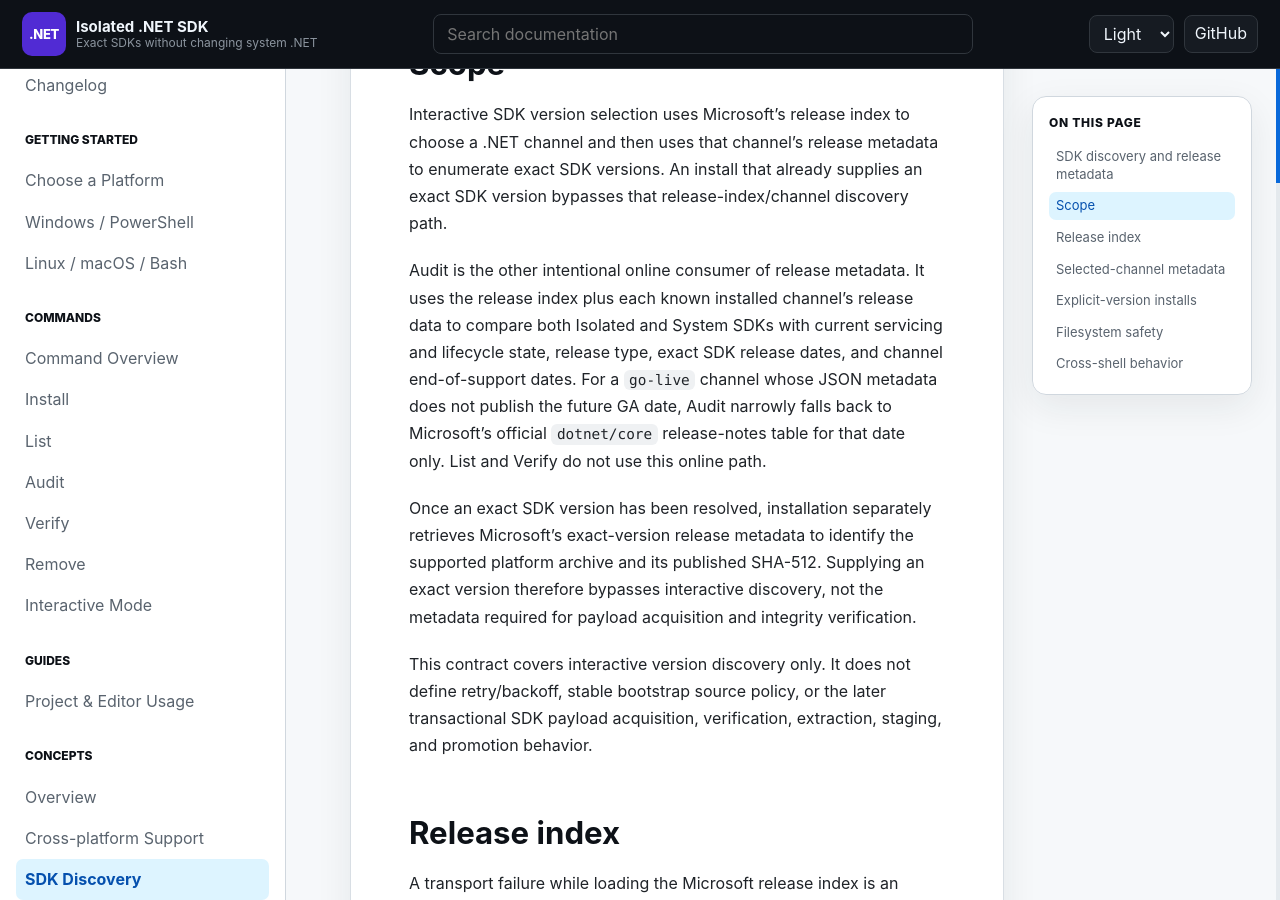
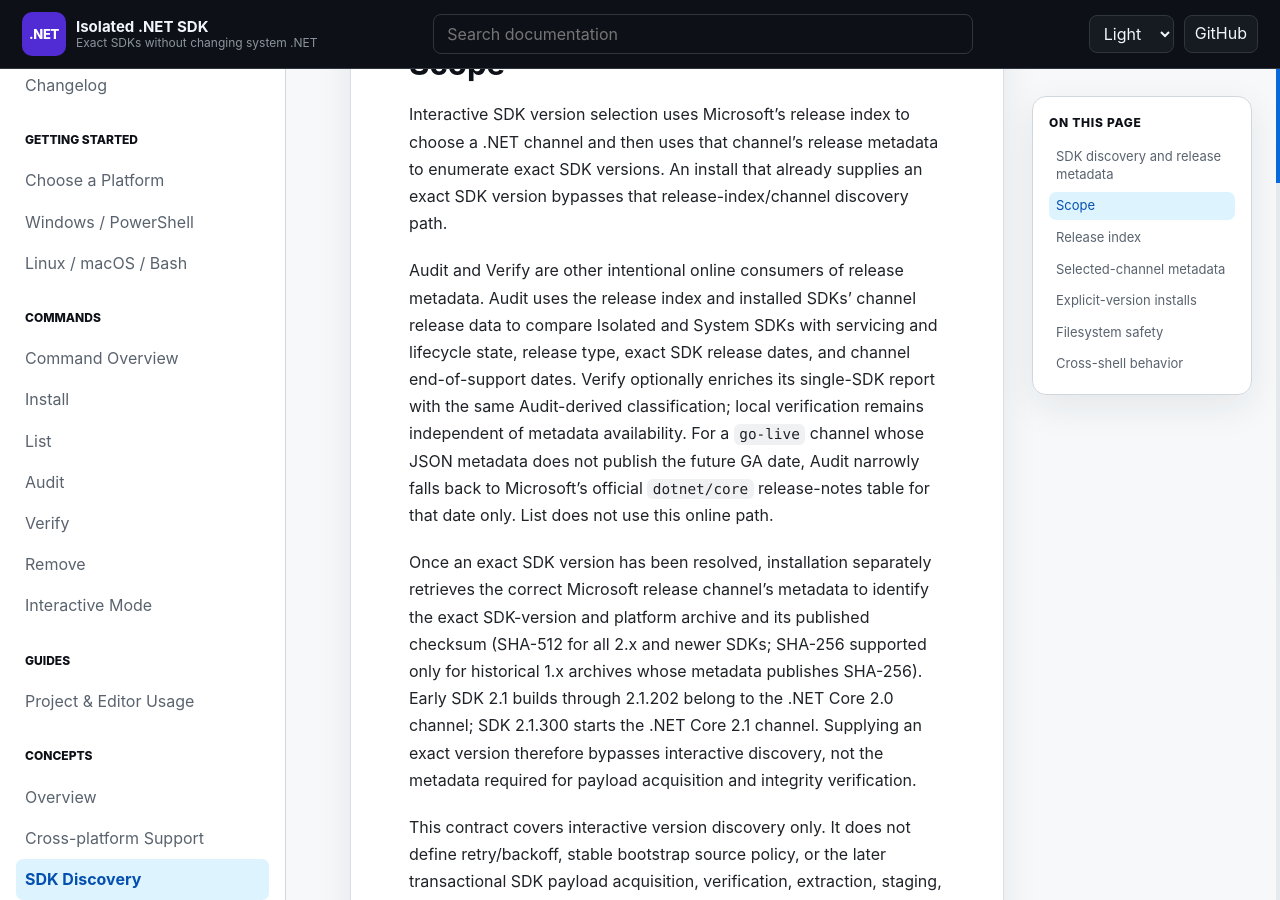
Before and after one commit to infoconex/isolated-dotnet-sdk, a Jekyll site: the page built from docs/concepts/sdk-discovery.md, in a window 1280 px wide and 900 px high, scrolled down 389 px. Built offline with Jekyll 4.4.1, drawn with Linux system fonts in a browser that asks for light colours; our own code applies the rules of GitHub Pages for plain Markdown files; some of the changed text lies outside the part shown.

Commit message:
docs: clarify historical SDK-to-channel lookup and Verify optional metadata enrichment

```diff
--- a/docs/concepts/sdk-discovery.md
+++ b/docs/concepts/sdk-discovery.md
@@ -6,9 +6,9 @@
 
 Interactive SDK version selection uses Microsoft's release index to choose a .NET channel and then uses that channel's release metadata to enumerate exact SDK versions. An install that already supplies an exact SDK version bypasses that release-index/channel discovery path.
 
-Audit is the other intentional online consumer of release metadata. It uses the release index plus each known installed channel's release data to compare both Isolated and System SDKs with current servicing and lifecycle state, release type, exact SDK release dates, and channel end-of-support dates. For a `go-live` channel whose JSON metadata does not publish the future GA date, Audit narrowly falls back to Microsoft's official `dotnet/core` release-notes table for that date only. List and Verify do not use this online path.
+Audit and Verify are other intentional online consumers of release metadata. Audit uses the release index and installed SDKs' channel release data to compare Isolated and System SDKs with servicing and lifecycle state, release type, exact SDK release dates, and channel end-of-support dates. Verify optionally enriches its single-SDK report with the same Audit-derived classification; local verification remains independent of metadata availability. For a `go-live` channel whose JSON metadata does not publish the future GA date, Audit narrowly falls back to Microsoft's official `dotnet/core` release-notes table for that date only. List does not use this online path.
 
-Once an exact SDK version has been resolved, installation separately retrieves Microsoft's exact-version release metadata to identify the supported platform archive and its published SHA-512. Supplying an exact version therefore bypasses interactive discovery, not the metadata required for payload acquisition and integrity verification.
+Once an exact SDK version has been resolved, installation separately retrieves the correct Microsoft release channel's metadata to identify the exact SDK-version and platform archive and its published checksum (SHA-512 for all 2.x and newer SDKs; SHA-256 supported only for historical 1.x archives whose metadata publishes SHA-256). Early SDK 2.1 builds through 2.1.202 belong to the .NET Core 2.0 channel; SDK 2.1.300 starts the .NET Core 2.1 channel. Supplying an exact version therefore bypasses interactive discovery, not the metadata required for payload acquisition and integrity verification.
 
 This contract covers interactive version discovery only. It does not define retry/backoff, stable bootstrap source policy, or the later transactional SDK payload acquisition, verification, extraction, staging, and promotion behavior.
 
@@ -36,7 +36,7 @@
 
 ## Explicit-version installs
 
-When the caller supplies an exact SDK version, release-index and selected-channel discovery are bypassed. Installation still retrieves the exact version's Microsoft release metadata to resolve the supported platform archive and SHA-512. Failure to retrieve or validate that required artifact metadata, download the payload, or verify its checksum belongs to the installation/payload-integrity boundary rather than being reported as an interactive release-metadata discovery failure.
+When the caller supplies an exact SDK version, release-index and selected-channel discovery are bypassed. Installation still retrieves the SDK's historical Microsoft release-channel metadata to resolve the exact supported platform archive and its approved published checksum. Failure to retrieve or validate that required artifact metadata, download the payload, or verify its checksum belongs to the installation/payload-integrity boundary rather than being reported as an interactive release-metadata discovery failure.
 
 ## Filesystem safety
 
@@ -52,6 +52,6 @@
 - unusable empty selections are rejected;
 - optional display metadata does not become an accidental hard requirement;
 - exact-version installation remains independent from release-index/channel discovery while still using exact-version release metadata for payload integrity;
-- Audit is the explicit online inventory-assessment boundary, while List and Verify remain independent of release metadata.
+- Audit and optional Verify report enrichment use online release metadata; List remains independent of release metadata, and Verify's local health proof is independent of online metadata success.
 
 For Microsoft's upstream release metadata and release-note structure, see [.NET release metadata](https://github.com/dotnet/core/tree/main/release-notes).
```
